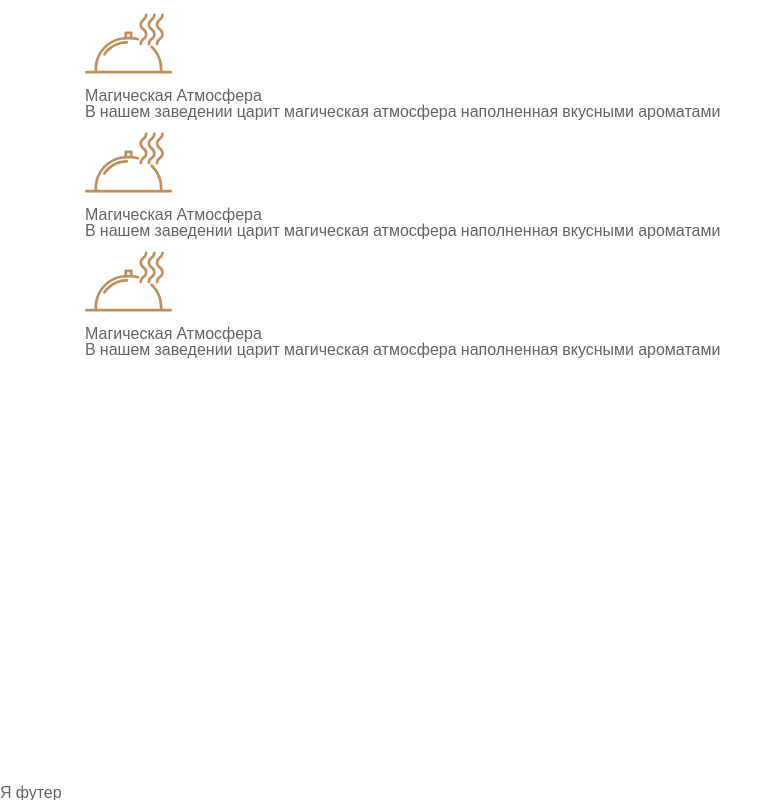
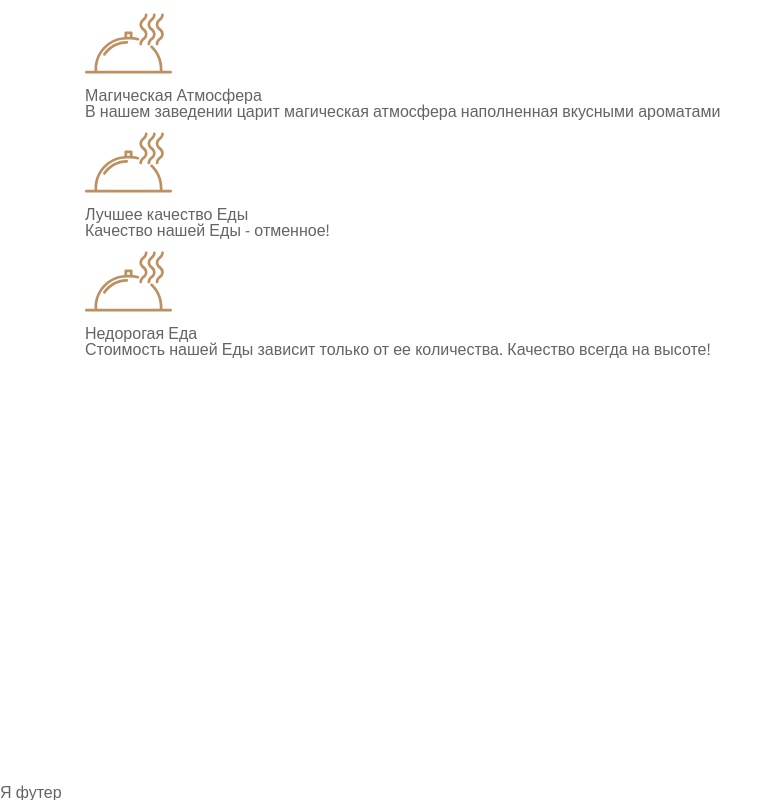
Before and after one commit to dreamsoundx/restaurant-home-of-the-best-food, a plain HTML site: page index.html in a window 1280 px wide. Shown: the whole page, without its empty margins (0-782 px from the left). Drawn offline with nearby package versions, Linux system fonts and the light colour scheme.

Commit message:
feat: add intro basic html

```diff
--- a/index.html
+++ b/index.html
@@ -22,7 +22,8 @@
                                 <div class="item-intro">
                                     <div class="item-intro__icon">
                                         <img class="item-intro__item" src="assets/intro/dish.svg" alt="dish">
-                                        <h3 class="item-intro__title">Магическая Атмосфера</h3>
+                                        <h3 class="item-intro__title">Магическая <span
+                                                class="item-intro__selected-title">Атмосфера</span></h3>
                                         <p class="item-intro__text">В нашем заведении царит магическая атмосфера
                                             наполненная
                                             вкусными ароматами</p>
@@ -33,10 +34,10 @@
                                 <div class="item-intro">
                                     <div class="item-intro__icon">
                                         <img class="item-intro__item" src="assets/intro/dish.svg" alt="dish">
-                                        <h3 class="item-intro__title">Магическая Атмосфера</h3>
-                                        <p class="item-intro__text">В нашем заведении царит магическая атмосфера
-                                            наполненная
-                                            вкусными ароматами</p>
+                                        <h3 class="item-intro__title">Лучшее качество <span
+                                                class="item-intro__selected-title">Еды</span></h3>
+                                        <p class="item-intro__text">Качество нашей Еды - отменное!
+                                        </p>
                                     </div>
                                 </div>
                             </div>
@@ -44,10 +45,10 @@
                                 <div class="item-intro">
                                     <div class="item-intro__icon">
                                         <img class="item-intro__item" src="assets/intro/dish.svg" alt="dish">
-                                        <h3 class="item-intro__title">Магическая Атмосфера</h3>
-                                        <p class="item-intro__text">В нашем заведении царит магическая атмосфера
-                                            наполненная
-                                            вкусными ароматами</p>
+                                        <h3 class="item-intro__title">Недорогая <span
+                                                class="item-intro__selected-title">Еда</span></h3>
+                                        <p class="item-intro__text">Стоимость нашей Еды зависит только от ее количества.
+                                            Качество всегда на высоте!</p>
                                     </div>
                                 </div>
                             </div>
```
